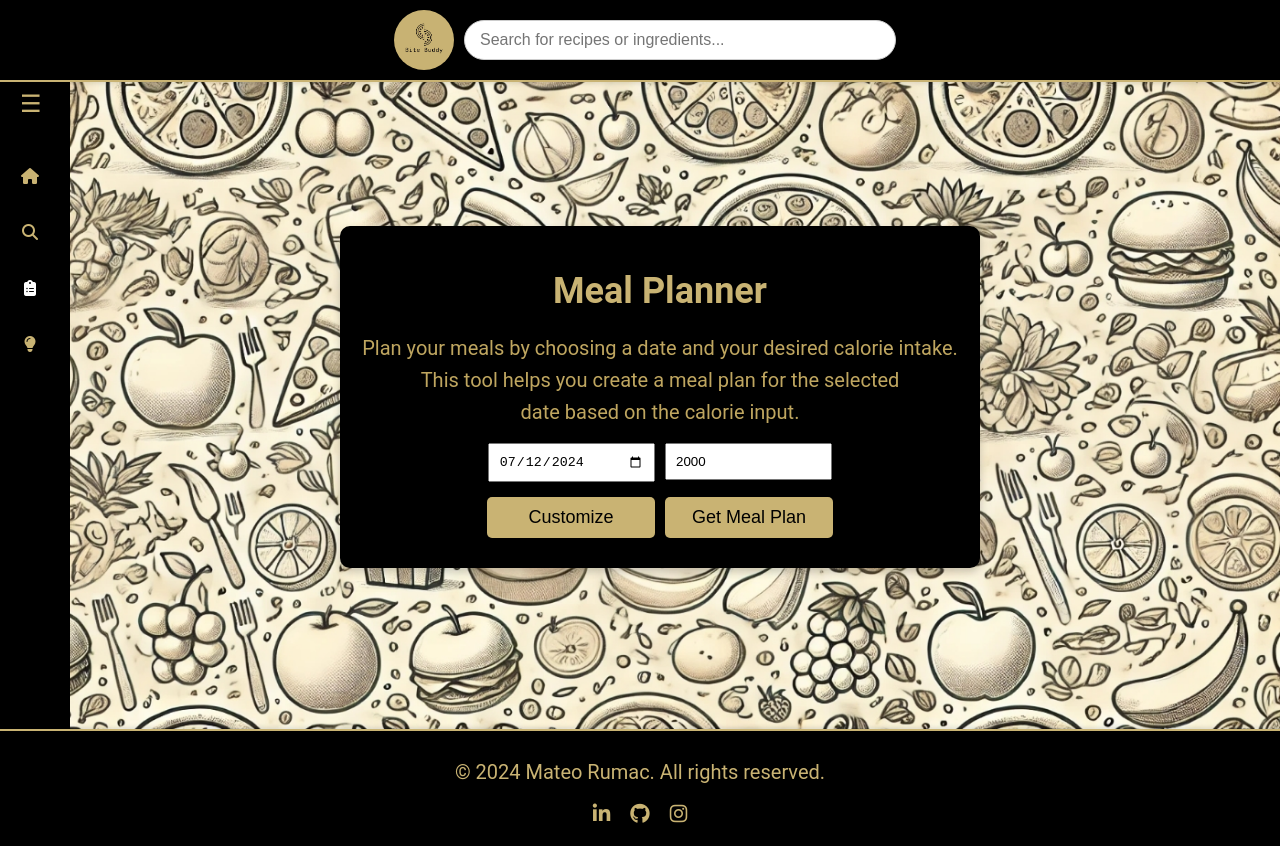
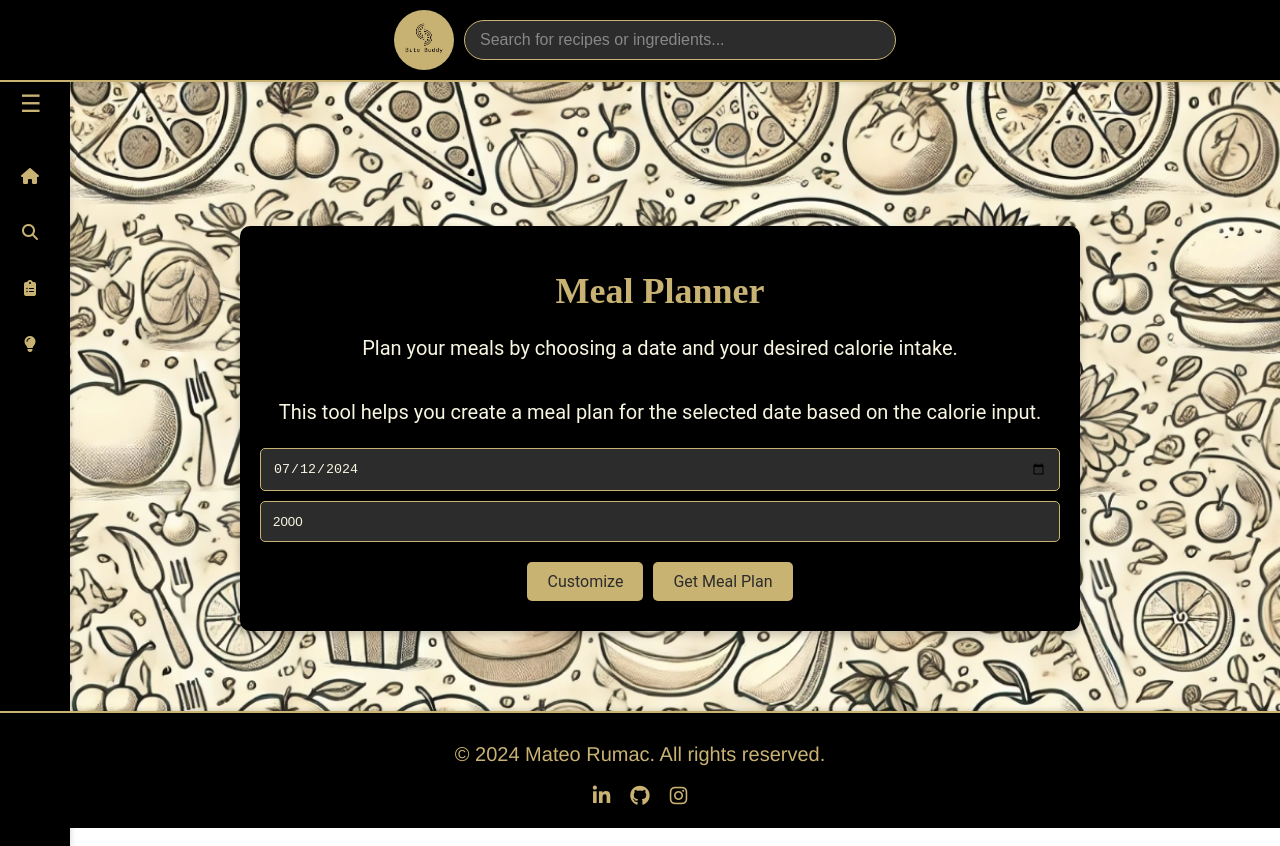
Before and after one commit to mateorumac/bbuddy, a Vue app: page /meal-planner in a window 1280 px wide. Built offline with nearby package versions, Linux system fonts and the light colour scheme.

Commit message:
changed font/colours

```diff
--- a/src/components/Footer.vue
+++ b/src/components/Footer.vue
@@ -6,7 +6,7 @@
         <div class="social-icons">
           <a href="https://www.linkedin.com/in/mateo-rumac-170a0b304/" target="_blank"><i class="fab fa-linkedin-in"></i></a>
           <a href="https://github.com/mateorumac" target="_blank"><i class="fab fa-github"></i></a>
-          <a href="https://www.instagram.com/Rooksoni/" target="_blank"><i class="fab fa-instagram"></i></a>
+          <a href="https://www.instagram.com/rooksoni/" target="_blank"><i class="fab fa-instagram"></i></a>
         </div>
       </div>
     </footer>
@@ -18,24 +18,21 @@ export default {
 };
 </script>
 
-<style scoped>
-/* Ensure the footer is styled correctly */
+<style scoped lang="scss">
 .footer-wrapper {
   margin-top: 0;
-
+  width: 100%;
+  position: relative;
 }
 
 footer {
-  background: #000;
-  color: white;
+  background: #000; // Match the dark background color
+  color: #f8f5e1; // Light text color for readability
   text-align: center;
   padding: 20px 0;
   width: 100%;
   box-shadow: 0 -2px 4px rgba(0, 0, 0, 0.1);
-  border-top: 2px solid #c9b373;
-  position: absolute;
-
-}
+  border-top: 2px solid #c9b373; // Gold border for a premium touch
 
   .footer-content {
     display: flex;
@@ -46,7 +43,7 @@ footer {
     p {
       margin: 0;
       padding: 5px 0;
-    color: #c9b373;
+      color: #c9b373; // Gold text color for contrast
     }
 
     .social-icons {
@@ -55,7 +52,7 @@ footer {
       gap: 20px;
 
       a {
-      color: #c9b373;
+        color: #c9b373; // Gold color for icons
         font-size: 20px;
         position: relative;
         transition: color 0.3s;
@@ -83,7 +80,13 @@ footer {
           transform: scaleX(0);
           transition: transform 0.3s;
         }
+
+        &:hover {
+          color: #bfa660; // Slightly darker gold on hover
         }
       }
     }
+  }
+}
+
 </style>
--- a/src/components/Navbar.vue
+++ b/src/components/Navbar.vue
@@ -56,10 +56,11 @@
   left: 0;
   height: calc(100% - 50px);
   width: 200px;
-    background: #000;
+  background: #000; // Match the dark background color
   padding: 20px 10px 30px 10px;
   transition: width 0.3s;
   overflow: hidden;
+  box-shadow: 2px 0 5px rgba(0, 0, 0, 0.1); // Add subtle shadow for depth
 
   &.collapsed {
     width: 50px;
@@ -82,7 +83,7 @@
       align-self: flex-start;
       background: none;
       border: none;
-        color: #c9b373;
+      color: #c9b373; // Gold color for contrast
       font-size: 24px;
       cursor: pointer;
       margin-bottom: 20px;
@@ -94,28 +95,30 @@
     display: flex;
     align-items: center;
     font-weight: bold;
-      color: #c9b373;
+    color: #f8f5e1; // Light text color for readability
     padding: 10px;
     margin: 10px 0;
     text-decoration: none;
-      transition: background 0.3s;
+    transition: background 0.3s, color 0.3s;
 
     &:hover {
-        background: #c9b373;
-        color: #000;
+      background: #c9b373; // Highlight background color on hover
+      color: #000; // Dark text color on hover
 
       i {
-        color: #000; // Change icon color to black on hover
+        color: #000; // Change icon color to match text color on hover
       }
     }
 
     &.router-link-exact-active {
-        color: #fff;
+      color: #fff; // Active link color
     }
 
     i {
       margin-right: 10px;
+      color: #c9b373; // Initial icon color
     }
   }
 }
+
   </style>
--- a/src/components/SearchBar.vue
+++ b/src/components/SearchBar.vue
@@ -8,7 +8,7 @@
           {{ recipe.title }}
         </li>
       </ul>
-      <button v-if="recipes.length > 8" @click="showAllResults">Show All Results</button>
+      <button v-if="recipes.length > 8" class="show-all-results-button" @click="showAllResults">Show All Results</button>
     </div>
   </div>
 </template>
@@ -83,10 +83,8 @@ mounted() {
   beforeDestroy() {
     document.removeEventListener('click', this.handleClickOutside);
   }
-
 };
 </script>
-
 
 <style lang="scss">
 .search-container {
@@ -112,11 +110,17 @@ beforeDestroy() {
     width: 60%;
     max-width: 400px;
     padding: 10px 15px;
-    border: 1px solid #ccc;
+    border: 1px solid #c9b373; // Darker border for better contrast
     border-radius: 30px;
     font-size: 16px;
     outline: none;
     margin-right: 10px;
+    background-color: #2c2c2c; // Dark background for premium look
+    color: #f8f5e1; // Light text color for readability
+
+    &::placeholder {
+      color: #888; // Softer placeholder color
+    }
   }
 
   .dropdown {
@@ -131,7 +135,9 @@ beforeDestroy() {
     border-radius: 4px;
     box-shadow: 0 4px 8px rgba(0, 0, 0, 0.2); // Adds shadow for depth
     z-index: 1000;
-    overflow-y: auto;
+    overflow-y: hidden; // Prevent vertical scrollbar
+    overflow-x: hidden; // Prevent horizontal scrollbar
+    padding: 0; // Remove any padding from the dropdown
 
     ul {
       list-style: none;
@@ -141,26 +147,32 @@ beforeDestroy() {
       li {
         padding: 10px;
         cursor: pointer;
-        background: #333; // Darker for contrast
-        color: #fff; // White text for visibility
+        background: #000; // Darker for contrast
+        color: #f8f5e1; // Light text color for visibility
         border-bottom: 1px solid #444; // Separates items visually
         &:hover {
           background: #c9b373; // Highlight color on hover
+          color: #2c2c2c; // Dark text color for better contrast
         }
       }
     }
 
-    button {
+    .show-all-results-button {
       width: 100%;
       padding: 10px;
       background: #c9b373; // Maintains original button color
-      color: white;
+      color: #000; // Dark text color for contrast
       border: none;
       cursor: pointer;
+      font-family: 'Lora', serif;
+      font-size: 16px;
+      margin: 0; // Remove any margin to ensure no extra space
+      border-top: 1px solid #444; // Add top border to separate from list items
       &:hover {
         background: #bfa660;
       }
     }
   }
 }
+
 </style>
--- a/src/views/HomeView.vue
+++ b/src/views/HomeView.vue
@@ -12,8 +12,9 @@
 
           <div v-if="showAboutCard" class="card about-card">
             <h1>About Bite Buddy</h1>
-            <p>Welcome to Bite Buddy, your go-to app for discovering delicious recipes and food ideas. With Bite Buddy, you can easily search for recipes using ingredients you have on hand and explore a wide range of recipes. Our app is powered by the Spoonacular API, ensuring you have access to the latest and most popular recipes available.</p>
-            <p>Whether you're a home cook looking for new dinner ideas or a foodie exploring new dishes, Bite Buddy helps you find and save recipes that suit your taste. Start searching today and let Bite Buddy inspire your next meal!</p>
+            <p>Welcome to Bite Buddy, your premium destination for culinary inspiration and gourmet meal planning. With Bite Buddy, you can effortlessly explore and discover exquisite recipes tailored to your ingredients and preferences.</p>
+            <p>Our app, powered by the cutting-edge Spoonacular API, provides you with access to an extensive collection of the most current and celebrated recipes. Whether you're an avid home cook or a culinary enthusiast, Bite Buddy helps you search for groceries and generate personalized meal plans. You can even search for recipes by simply entering the ingredients you have on hand.</p>
+            <p>Not sure what to prepare next? Our 'Inspire Me' section offers a randomly generated recipe to elevate your dining experience. Begin your culinary journey with Bite Buddy today, and let us inspire your next gourmet creation.</p>
           </div>
 
         </div>
@@ -21,7 +22,6 @@
     </main>
   </div>
 </template>
-
 
 <script>
 export default {
@@ -39,15 +39,21 @@ export default {
 };
 </script>
 
+
 <style lang="scss">
+html {
+  scroll-behavior: smooth;
+}
 
-p{
-  color:#bfa660;
+p {
+  color: #e0e0e0;
 }
 
 body {
   overflow-x: hidden;
   margin: 0;
+  color: #000;
+  font-family: 'Roboto', sans-serif;
 }
 
 #home-view {
@@ -74,8 +80,10 @@ main {
 .hero-container {
   margin-top: 60px;
   width: 100%;
-  max-width: 800px;
+  max-width: 900px; /* Increased max-width for wider card */
+  padding: 20px;
 }
+
 .hero-content {
   display: flex;
   flex-direction: column;
@@ -86,39 +94,61 @@ main {
 .card {
   background-color: #000;
   border-radius: 10px;
-  box-shadow: 0 2px 5px rgba(0, 0, 0, 0.3);
+  box-shadow: 0 4px 10px rgba(0, 0, 0, 0.1);
   padding: 20px;
   text-align: center;
-  color: #c9b373;
-  max-width: 800px;
+  color: #ffffff;
+  max-width: 800px; /* Increased max-width for wider card */
   width: 100%;
+  transition: box-shadow 0.3s, transform 0.3s;
+
+  &:hover {
+    box-shadow: 0 8px 15px rgba(0, 0, 0, 0.2);
+    transform: translateY(-5px);
+  }
+}
+
+@keyframes fadeInUp {
+  0% {
+    opacity: 0;
+    transform: translateY(20px);
+  }
+  100% {
+    opacity: 1;
+    transform: translateY(0);
+  }
 }
 
 .main-card {
-  margin-top: 10px; /* Reduced margin for less space from top */
-  margin-bottom: 10px; /* Reduced margin for less space from bottom */
+  margin-top: 10px;
+  margin-bottom: 10px;
 }
 
 .about-card {
-  background-color: #000;
-  color: #c9b373;
+  background-color: #2c2c2c;
+  color: #e0e0e0;
   border-radius: 10px;
-  box-shadow: 0 2px 5px rgba(0, 0, 0, 0.3);
+  box-shadow: 0 4px 10px rgba(0, 0, 0, 0.1);
   padding: 20px;
   margin-top: 20px;
-  text-align: center;
-  max-width: 800px;
+  text-align: left;
+  max-width: 900px; /* Increased max-width for wider card */
   width: 100%;
 
   h1 {
     color: #c9b373;
-    font-size: 24px;
-    margin-bottom: 10px;
+    font-size: 28px;
+    margin-bottom: 15px;
+    font-family: 'Lora', serif;
+    text-align: center;
   }
 
   p {
     font-size: 18px;
-    line-height: 1.6;
+    line-height: 1.8;
+    margin-bottom: 15px;
+    font-family: 'Roboto', sans-serif;
+    color: #e0e0e0;
   }
 }
 
@@ -127,36 +157,53 @@ main {
   height: 240px;
   margin-bottom: -50px;
   margin-top: -40px;
+  animation: bounceIn 1s ease-out;
+
+  @keyframes bounceIn {
+    0%, 20%, 40%, 60%, 80%, 100% {
+      transform: translateY(0);
+    }
+    50% {
+      transform: translateY(-10px);
+    }
+    70% {
+      transform: translateY(-5px);
+    }
+    90% {
+      transform: translateY(-2px);
+    }
+  }
 }
 
 h1 {
   font-size: 36px;
   color: #c9b373;
   margin-bottom: 10px;
-  font-family: 'Roboto', sans-serif;
+  font-family: 'Lora', serif;
 }
 
 p {
   font-size: 20px;
   margin-bottom: 10px;
   line-height: 1.6;
-  font-family: 'Roboto', sans-serif;
 }
 
 button {
   padding: 10px 20px;
   font-size: 18px;
-  color: #000;
+  color: #ffffff;
   background: #c9b373;
   border: none;
   border-radius: 5px;
   cursor: pointer;
-  transition: background 0.3s;
+  transition: background 0.3s, transform 0.3s;
   margin-top: 10px;
   margin-bottom: 10px;
+  box-shadow: 0 4px 10px rgba(0, 0, 0, 0.1);
 
   &:hover {
     background: #bfa660;
+    transform: scale(1.05);
   }
 }
 
--- a/src/views/MealPlanner.vue
+++ b/src/views/MealPlanner.vue
@@ -3,7 +3,7 @@
     <div class="card">
       <h1>Meal Planner</h1>
       <p class="description">
-        Plan your meals by choosing a date and your desired calorie intake. This tool helps you create a meal plan for the selected <br> date based on the calorie input.
+        Plan your meals by choosing a date and your desired calorie intake. <br><br>This tool helps you create a meal plan for the selected date based on the calorie input.
       </p>
       <div v-if="currentView === 'main'" class="date-picker-container">
         <input type="date" v-model="targetDate" class="input-field" />
@@ -20,7 +20,6 @@
         <div class="button-group">
           <button @click="switchToMainView">Back</button>
           <button @click="customizeMealPlan">Customize</button>
-
         </div>
       </div>
     </div>
@@ -37,8 +36,7 @@
         </div>
         <div class="meal-cards">
           <div v-for="(meal, index) in mealPlan.meals" :key="index" class="meal-card" @click="goToRecipe(meal.id)">
-          <img :src="meal.image || 'path/to/default-image.jpg'" alt="Meal Image" v-if="meal.image">
-
+            <img :src="meal.image || 'path/to/default-image.jpg'" alt="Meal Image" v-if="meal.image" />
             <h3>{{ meal.title }}</h3>
             <p>Preparation time: {{ meal.readyInMinutes }} minutes</p>
             <p v-if="getCalories(meal)">Calories: {{ getCalories(meal) }} kcal</p>
@@ -120,41 +118,51 @@ export default {
 };
 </script>
 
-<style scoped>
+<style scoped lang="scss">
 .meal-planner-container {
-  margin-top: 187px;
+  margin-top: 50px;
   display: flex;
   flex-direction: column;
   align-items: center;
-  padding: 19px;
-  min-height: 62.8vh;
+  padding: 20px;
+  min-height: 77.6vh;
   box-sizing: border-box;
 }
 
 .card {
-  background: #000;
-  color: #c9b373;
+  background: #000; // Keep the background color as black
+  color: #f8f5e1; // Light text color for readability
   border-radius: 10px;
   padding: 20px;
   box-shadow: 0 4px 8px rgba(0, 0, 0, 0.2);
   width: 100%;
-  max-width: 600px;
+  max-width: 800px; // Increased max-width for a wider card
+  margin-top: 136px;
 }
 
-.description, .button-group button {
-  text-align: center;
+h1 {
+  color: #c9b373; // Gold color for headings
+  font-family: 'Lora', serif;
 }
 
-.input-container {
-  display: flex;
-  justify-content: space-around;
-  width: 100%;
+.description {
+  margin-bottom: 20px;
+  color:#f8f5e1;
+  font-family: 'Roboto', sans-serif;
 }
 
-.input-field {
-  margin: 5px;
-  padding:9px;
-  width: 24.2%;
+.date-picker-container, .additional-parameters {
+  display: flex;
+  flex-direction: column;
+  gap: 10px;
+}
+
+.input-field, .full-width-input {
+  padding: 12px;
+  border: 1px solid #c9b373;
+  border-radius: 5px;
+  background-color: #2c2c2c;
+  color: #f8f5e1;
 }
 
 .button-group {
@@ -164,14 +172,16 @@ export default {
 }
 
 button {
-  width: 28%;
+  width: auto;
   padding: 10px 20px;
   background-color: #c9b373;
-  color: black;
   border: none;
   border-radius: 5px;
+  color: #2c2c2c;
   cursor: pointer;
   transition: background-color 0.3s;
+  font-family: 'Roboto', sans-serif;
+  font-size: 16px;
 }
 
 button:hover {
@@ -192,10 +202,10 @@ button:hover {
 }
 
 .meal-card {
-  background: #000;
+  background: #000; // Keep the background color as black
   border-radius: 10px;
   padding: 10px;
-  color: #c9b373;
+  color: #c9b373; // Light text color for readability
   box-shadow: 0 2px 4px rgba(0, 0, 0, 0.1);
   margin: 0 10px; /* Space between cards */
   flex: 0 0 auto; /* Do not grow or shrink */
@@ -210,17 +220,14 @@ button:hover {
 }
 
 .meal-plan-header h2 {
-  background: black;
+  background: #2c2c2c;
   padding: 5px 10px;
   margin: 0 auto;
   margin-top: 20px;
   margin-bottom: 20px;
   width: fit-content;
   border-radius: 5px;
-}
-.full-width-input {
-  width: 24%;
-  padding: 8px;
-  margin: 6px;
+  color: #c9b373; // Gold color for headings
+  font-family: 'Lora', serif;
 }
 </style>
--- a/src/views/RecipeDetails.vue
+++ b/src/views/RecipeDetails.vue
@@ -20,6 +20,7 @@
             </div>
           </div>
         </div>
+
         <div v-html="cleanSummary" class="summary"></div>
         <div class="instructions" v-html="cleanInstructions"></div>
         <div class="ingredients">
@@ -38,6 +39,7 @@
           <div v-for="similar in similarRecipes" :key="similar.id" class="card">
             <router-link :to="{ name: 'RecipeDetails', params: { id: similar.id }}">
               <h3>{{ similar.title }}</h3>
+              <p>Preparation time: {{ similar.readyInMinutes }} mins</p>
             </router-link>
           </div>
         </div>
@@ -79,7 +81,7 @@ export default {
       try {
         const { data } = await apiService.getRecipeDetails(id);
         this.recipe = data;
-        await this.fetchSimilarRecipes(id); // Fetch similar recipes after fetching details
+        await this.fetchSimilarRecipes(id);
       } catch (error) {
         this.error = "There was an error fetching the recipe details.";
       } finally {
@@ -108,7 +110,6 @@ export default {
 };
 </script>
 
-
 <style scoped>
 .recipe-details {
   padding: 60px 20px; /* Increased padding for more spacing */
@@ -120,7 +121,7 @@ export default {
 
 .card {
   background-color: #000; /* Black background color */
-  color: #fff; /* White text color */
+  color: #f8f5e1; /* Light text color */
   border-radius: 10px;
   box-shadow: 0 4px 8px rgba(0, 0, 0, 0.2);
   padding: 30px;
@@ -165,8 +166,8 @@ export default {
 h1 {
   font-size: 36px;
   margin-bottom: 20px;
-  color: #c9b373; /* Updated to match the AllResults.vue style */
-  font-family: 'Roboto', sans-serif; /* Nice font */
+  color: #c9b373; /* Gold text color */
+  font-family: 'Lora', serif; /* Nice font */
 }
 
 img {
@@ -179,20 +180,21 @@ img {
 .summary {
   font-size: 18px;
   line-height: 1.6;
-  color: #ccc; /* Light gray text color for better readability */
+  color: #e0e0e0; /* Light gray text color for better readability */
   margin-bottom: 20px;
 }
 
 h2 {
   font-size: 28px;
   margin-top: 20px;
-  color: #c9b373; /* Updated to match the AllResults.vue style */
+  color: #c9b373; /* Gold text color */
+  font-family: 'Lora', serif; /* Nice font */
 }
 
 .instructions {
   font-size: 18px;
   line-height: 1.6;
-  color: #ccc; /* Light gray text color for better readability */
+  color: #e0e0e0; /* Light gray text color for better readability */
 }
 
 .ingredients ul {
@@ -202,9 +204,9 @@ h2 {
 
 .ingredients li {
   padding: 10px 0;
-  border-bottom: 1px solid #c9b373; /* Updated border color */
+  border-bottom: 1px solid #c9b373; /* Gold border color */
   font-size: 16px;
-  color: #ccc; /* Light gray text color */
+  color: #e0e0e0; /* Light gray text color */
 }
 
 .similar-recipes {
@@ -218,6 +220,7 @@ h2 {
   border-radius: 10px;
   display: inline-block;
   margin-bottom: 20px;
+  font-family: 'Lora', serif; /* Nice font */
 }
 
 .similar-recipes-cards {
@@ -229,15 +232,20 @@ h2 {
 
 .similar-recipes .card {
   background-color: #000;
-  color: #fff;
+  color: #f8f5e1; /* Light text color */
   border-radius: 10px;
   box-shadow: 0 4px 8px rgba(0, 0, 0, 0.2);
   padding: 20px;
   width: 250px; /* Set a fixed width for consistency */
-  height: 150px; /* Set a fixed height for consistency */
+  height: auto; /* Allow height to adjust based on content */
   box-sizing: border-box;
   margin-bottom: 20px;
   transition: transform 0.3s, box-shadow 0.3s;
+  display: flex;
+  flex-direction: column; /* Arrange content vertically */
+  justify-content: center;
+  align-items: center;
+  text-align: center;
 }
 
 .similar-recipes .card:hover {
@@ -246,28 +254,13 @@ h2 {
 }
 
 .similar-recipes .card a {
-  color: #c9b373; /* Updated link color */
+  color: #c9b373; /* Gold link color */
   text-decoration: none; /* Remove underline */
 }
 
-.spinner {
-  display: flex;
-  justify-content: center;
-  align-items: center;
-  height: 200px;
-}
-
-.loader {
-  border: 16px solid #f3f3f3;
-  border-top: 16px solid #c9b373;
-  border-radius: 50%;
-  width: 120px;
-  height: 120px;
-  animation: spin 2s linear infinite;
-}
-
-@keyframes spin {
-  0% { transform: rotate(0deg); }
-  100% { transform: rotate(360deg); }
+.similar-recipes .card p {
+  margin-top: 10px;
+  font-size: 16px;
+  color: #e0e0e0; /* Light gray text color */
 }
 </style>
```
Also changed, not shown: src/apiService.js (+0 -24 lines), src/components/ErrorOrNoResults.vue (+7 -1 lines), src/views/AllResults.vue (+25 -20 lines), src/views/RecipeOfTheDayAndTips.vue (+20 -23 lines), src/views/SmartSearch.vue (+26 -17 lines). Lines whose indentation alone changed are shown as unchanged.
